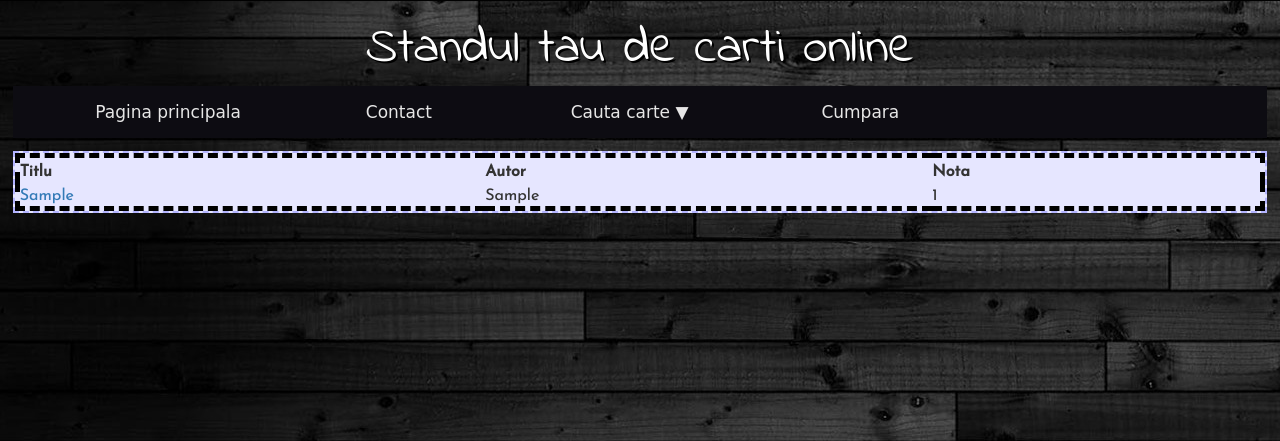
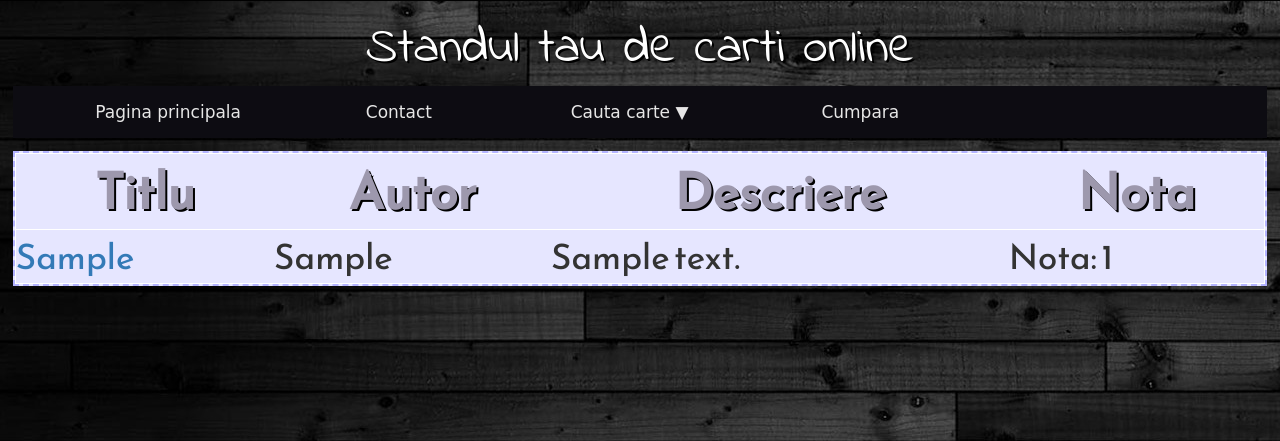
Before and after one commit to IuliaCriss/atestat, a Django app: a page that uses store/templates/base.html in a window 1280 px wide. Shown: the part 359-800 px from the top of the page. Run offline with Django 3.2, Linux system fonts and the light colour scheme; tables that the repository leaves empty hold one stand-in row (values such as "Sample post"); some libraries are stand-ins or nearby versions; some web fonts are replaced.

Commit message:
tabel lista carti

```diff
--- a/store/static/css/listaCarti.css
+++ b/store/static/css/listaCarti.css
@@ -1,28 +1,21 @@
-/*.listaTitluCarte {
-	float: left;
-	clear: both;
-	position:relative;
-	font-size: 30px;
+table {
+	width: 100%;
+	font-size: 35px;
+	text-align: left;
+}
+td {
+	min-width: 33%;
+}
+tr {
+	border: 1px solid white;
 }
 
-.listaAutor {
-	float: right;
-	position :relative;
-	font-size: 30px;
-
+th {
+	text-align: center;
+	font-size: 50px;
+	text-shadow: 2px 2px black;
+	color: #9D98AD;
 }
-
-.listaNota {
-	float: right;
-	position : relative;
-	clear: both;
-	font-size: 20px;
-}*/
-
-th {
-	text-align: left;
-
+#grad {
+	 background: -moz-linear-gradient(bottom right, #5B5277, #E3E3E5);
 }
-table {
-	border: 5px dashed black;
-}
--- a/store/templates/base.html
+++ b/store/templates/base.html
@@ -14,8 +14,8 @@
   		<script src="http://maxcdn.bootstrapcdn.com/bootstrap/3.3.7/js/bootstrap.min.js"></script>
 		<title>Bookstore</title>
 	</head>
-	<body background="../static/images/body2.jpg">
-    <img src="../static/images/wallpapersus.jpg", width="100%", height="45%" />
+	<body background="{% static 'images/body2.jpg' %}">
+    <img src="{% static 'images/wallpapersus.jpg' %}", width="100%", height="45%" />
 		<h1 > Standul tau de carti online</h1>
 
 		<div class="menu">
--- a/store/templates/listaCarti.html
+++ b/store/templates/listaCarti.html
@@ -1,29 +1,27 @@
 {% extends 'base.html' %}
 {% block content %}
 
-{% for carte in carti %}
-<!--
-<ul >
-<div clas="listaTitluCarte"><a href="{% url 'carte' idCarte=carte.pk stringCategorie=carte.categorie %}"> Titlu: {{carte.titlu}}</a> </div>
-<div class="listaAutor"> Autor: {{carte.autor}}</div>
-<div class="listaNota"> Nota: {{carte.pret}}</div> // pt nota
- </ul> -->
 
 
+  <table>
+   <tr>
+
+    <th>Titlu</th>
+    <th>Autor</th>
+    <th>Descriere</th>
+    <th>Nota</th>
+  </tr>
+
+{% for carte in carti %}
 
 
-  <table style="width:100%">
-  <tr>
-    <th>Titlu</th>
-    <th>Autor</th>
-    <th>Nota</th>
+    <tr id="grad">
+      <td><a href="{% url 'carte' idCarte=carte.pk stringCategorie=carte.categorie %}"> {{carte.titlu}}</a></td>
+      <td>{{carte.autor}} </td>
+      <td>{{carte.descriere}}</td>
+      <td> Nota: {{carte.pret}}</td>
   </tr>
-  <tr>
-    <td><a href="{% url 'carte' idCarte=carte.pk stringCategorie=carte.categorie %}"> {{carte.titlu}}</a></td>
-    <td> {{carte.autor}}</td>
-    <td> {{carte.pret}}</td>
-  </tr>
-</table>
      {% endfor %}
+  </table>
 
 {% endblock %}
```
